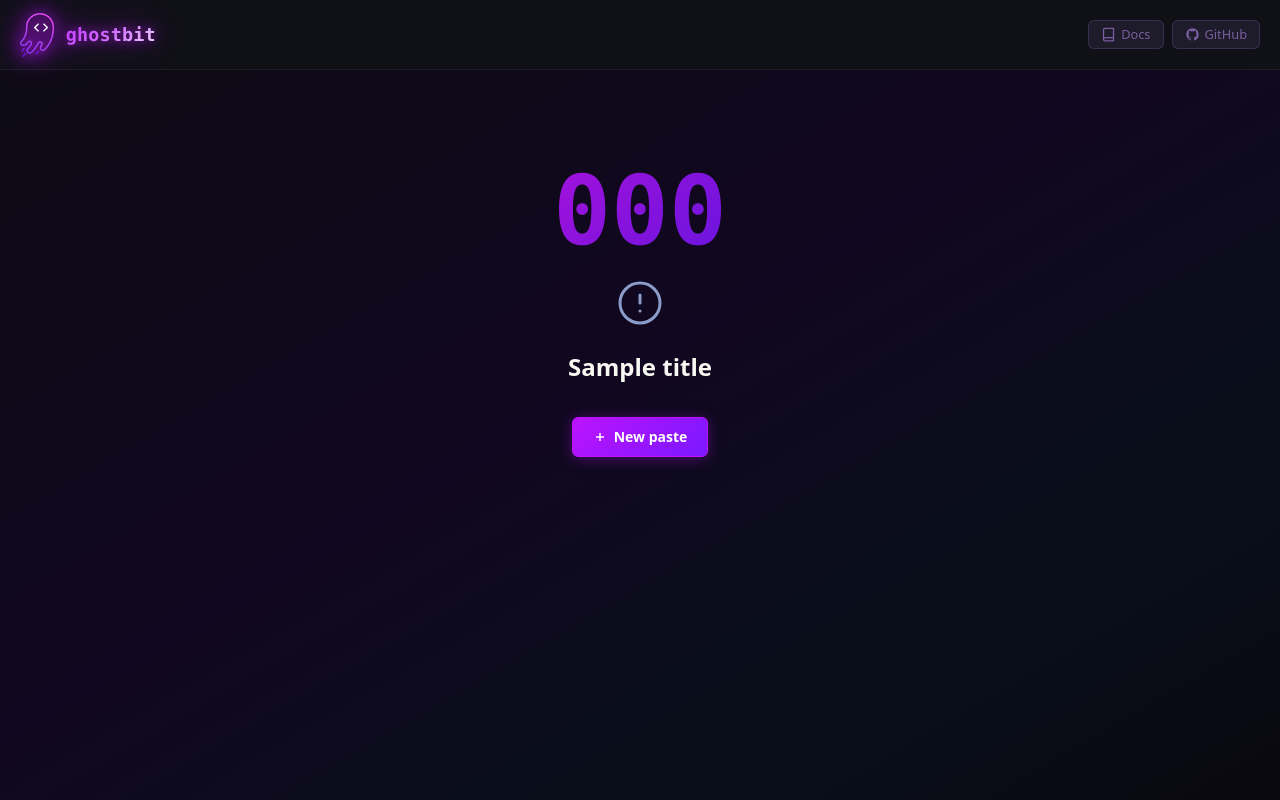
After one commit to stackopshq/ghostbit, a Python web app: template templates/error.html in a window 1280 px wide. The commit adds this page. Run offline with Jinja, Linux system fonts and the light colour scheme; the template is opened without the code that fills it: most values are stand-ins (such as "Sample title", 1, 10 or a date in 2020).

Commit message:
feat: custom error pages, client-side raw paste view
- Add HTTPException handler that returns styled error.html for browser requests (keeps JSON for /api/)
- New error.html template with centered layout, gradient status code, contextual icons (404 sad face, others alert)
- Error page CSS: large gradient code, icon, title, message, "New paste" CTA button
- Raw button now opens decrypted content in new tab via Blob URL (no server round-trip)
- Remove server-side /raw restriction for password-protected pas

```diff
--- a/static/style.css
+++ b/static/style.css
@@ -1324,3 +1324,41 @@ kbd {
   .paste-inbar { flex-direction: row; align-items: center; flex-wrap: wrap; gap: 6px; }
   .paste-inbar-meta { flex: 1; min-width: 0; }
 }
+
+/* ── Error page ───────────────────────────────────────────────────────────────── */
+.error-page {
+  display: flex;
+  flex-direction: column;
+  align-items: center;
+  justify-content: center;
+  text-align: center;
+  min-height: 60vh;
+  padding: 40px 20px;
+}
+.error-code {
+  font-family: var(--font-mono);
+  font-size: 6rem;
+  font-weight: 800;
+  line-height: 1;
+  background: var(--brand-gradient);
+  -webkit-background-clip: text;
+  -webkit-text-fill-color: transparent;
+  background-clip: text;
+  opacity: 0.85;
+}
+.error-icon {
+  margin: 20px 0 16px;
+  color: var(--text-muted);
+}
+.error-title {
+  font-size: 1.5rem;
+  font-weight: 700;
+  color: var(--text);
+  margin-bottom: 8px;
+}
+.error-message {
+  font-size: 0.95rem;
+  color: var(--text-muted);
+  max-width: 420px;
+  line-height: 1.6;
+}
--- /dev/null
+++ b/templates/error.html
@@ -0,0 +1,26 @@
+{% extends "base.html" %}
+
+{% block title %}{{ code }} — Ghostbit{% endblock %}
+
+{% block header_actions %}{% endblock %}
+
+{% block page %}
+<div class="page-plain">
+  <div class="error-page">
+    <div class="error-code">{{ code }}</div>
+    <div class="error-icon">
+      {% if code == 404 %}
+      <svg width="48" height="48" viewBox="0 0 24 24" fill="none" stroke="currentColor" stroke-width="1.5" stroke-linecap="round" stroke-linejoin="round"><circle cx="12" cy="12" r="10"/><path d="M16 16s-1.5-2-4-2-4 2-4 2"/><line x1="9" y1="9" x2="9.01" y2="9"/><line x1="15" y1="9" x2="15.01" y2="9"/></svg>
+      {% else %}
+      <svg width="48" height="48" viewBox="0 0 24 24" fill="none" stroke="currentColor" stroke-width="1.5" stroke-linecap="round" stroke-linejoin="round"><circle cx="12" cy="12" r="10"/><line x1="12" y1="8" x2="12" y2="12"/><line x1="12" y1="16" x2="12.01" y2="16"/></svg>
+      {% endif %}
+    </div>
+    <h1 class="error-title">{{ title }}</h1>
+    <p class="error-message">{{ message }}</p>
+    <a href="/" class="btn btn-primary" style="margin-top: 24px;">
+      <svg width="14" height="14" viewBox="0 0 24 24" fill="none" stroke="currentColor" stroke-width="2.5"><line x1="12" y1="5" x2="12" y2="19"/><line x1="5" y1="12" x2="19" y2="12"/></svg>
+      New paste
+    </a>
+  </div>
+</div>
+{% endblock %}
```
Also changed, not shown: app/main.py (+30 -0 lines), templates/paste.html (+11 -9 lines).
